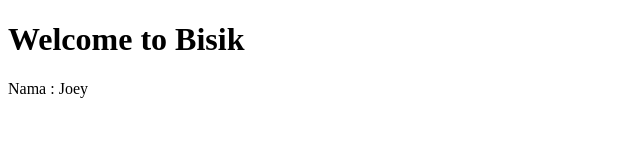
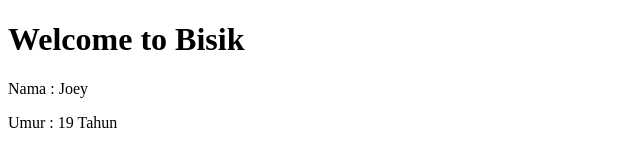
Before and after one commit to JanuartaAdiguna/learninggit, a plain HTML site: page index.html in a window 1280 px wide. Shown: the whole page, without its empty margins (0-640 px from the left). Drawn offline with Linux system fonts and the light colour scheme.

Commit message:
fix : Update bos

```diff
--- a/index.html
+++ b/index.html
@@ -9,6 +9,7 @@
     <div>
         <h1>Welcome to Bisik</h1>
         <p>Nama : Joey</p>
+        <p>Umur : 19 Tahun</p>
     </div>
 </body>
 </html>
```
